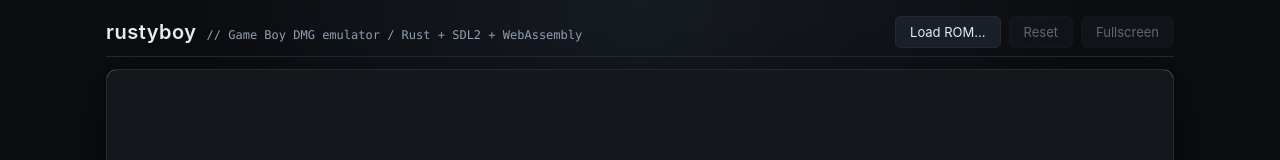
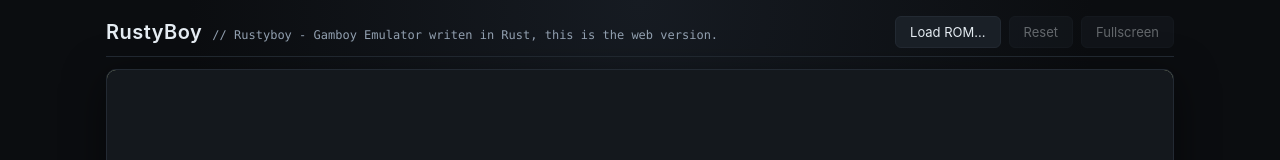
Before and after one commit to TS-DEV-DEBUG-V2/rustyboy, a plain HTML site: page web/index.html in a window 1280 px wide. Shown: the top 160 px of the page. Drawn offline with Linux system fonts and the light colour scheme; no server answers.

Commit message:
Update index.html

```diff
--- a/web/index.html
+++ b/web/index.html
@@ -169,8 +169,8 @@
 <div class="app">
   <header>
     <div class="brand">
-      <h1>rustyboy</h1>
-      <span class="tag">// Game Boy DMG emulator / Rust + SDL2 + WebAssembly</span>
+      <h1>RustyBoy</h1>
+      <span class="tag">// Rustyboy - Gamboy Emulator writen in Rust, this is the web version.</span>
     </div>
     <div class="actions">
       <label class="btn" for="rom-input">Load ROM...</label>
```
